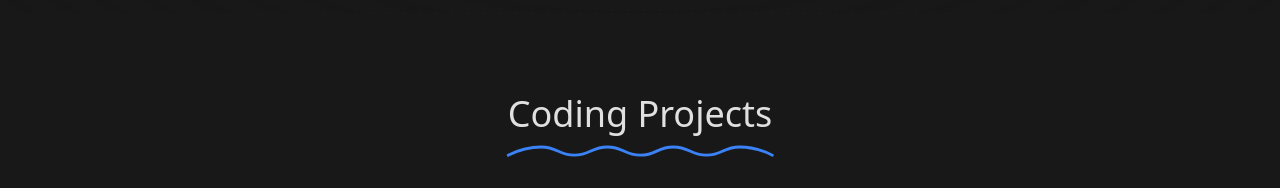
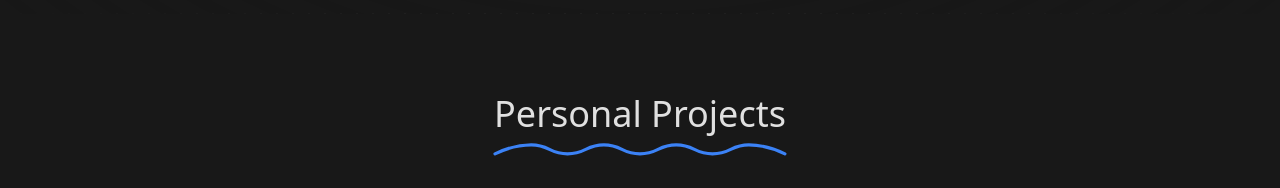
Before and after one commit to hsattar/hsattar, a Next.js app: page / in a window 1280 px wide. Shown: the part 999-1187 px from the top of the page. Built offline with nearby package versions, Linux system fonts and the light colour scheme.

Commit message:
update wording

```diff
--- a/src/app/page.tsx
+++ b/src/app/page.tsx
@@ -1,12 +1,12 @@
 import HeroSection from '@/components/HeroSection'
 import Experiences from '@/components/Experiences'
-import CodingProjects from '@/components/CodingProjects'
+import PersonalProjects from '@/components/CodingProjects'
 
 export default function Home() {
   return (
     <>
       <HeroSection />
-      <CodingProjects />
+      <PersonalProjects />
       <Experiences />
     </>
   )
--- a/src/components/CodingProjects.tsx
+++ b/src/components/CodingProjects.tsx
@@ -4,13 +4,13 @@ import { motion } from 'framer-motion'
 import { AnimatedTabs } from './ui/AnimatedTabs'
 import { SingleTabView } from './ui/SingleTabView'
 
-export default function CodingProjects() {
+export default function PersonalProjects() {
   return (
     <section className="flex flex-col min-h-[800px] lg:min-h-[850px]">
       <motion.div variants={slideUpAnimationVariants} initial="initial" whileInView="animate" viewport={{ once: true }}>
         <h2 className="text-center text-4xl mt-20 mb-16 select-none">
           <span className="relative px-2">
-            Coding Projects
+            Personal Projects
             <svg className="pointer-events-none absolute inset-x-0 -bottom-8 text-blue-500" viewBox="0 0 687 155">
               <g stroke="currentColor" strokeWidth="7" fill="none" fillRule="evenodd" strokeLinecap="round" strokeLinejoin="round">
                 <path d="M20 118c27-13.3333333 54-20 81-20 40.5 0 40.5 20 81 20s40.626917-20 81-20 40.123083 20 80.5 20 40.5-20 81-20 40.5 20 81 20 40.626917-20 81-20c26.915389 0 53.748722 6.6666667 80.5 20"></path>
@@ -18,7 +18,7 @@ export default function CodingProjects() {
             </svg>
           </span>
         </h2>
-        <AnimatedTabs tabs={codingProjects.map((project) => ({ title: project.title, value: project.value, content: <SingleTabView {...project} /> }))} />
+        <AnimatedTabs tabs={personalProjects.map((project) => ({ title: project.title, value: project.value, content: <SingleTabView {...project} /> }))} />
       </motion.div>
     </section>
   )
@@ -39,7 +39,7 @@ const slideUpAnimationVariants = {
   }),
 }
 
-const codingProjects: ICodingProjects[] = [
+const personalProjects: IPersonalProjects[] = [
   {
     title: 'Smiths Air',
     value: 'smithsair',
--- a/types/global.d.ts
+++ b/types/global.d.ts
@@ -11,7 +11,7 @@ interface IExperience {
   type: string
 }
 
-interface ICodingProjects {
+interface IPersonalProjects {
   title: string
   value: string
   image: string
```
